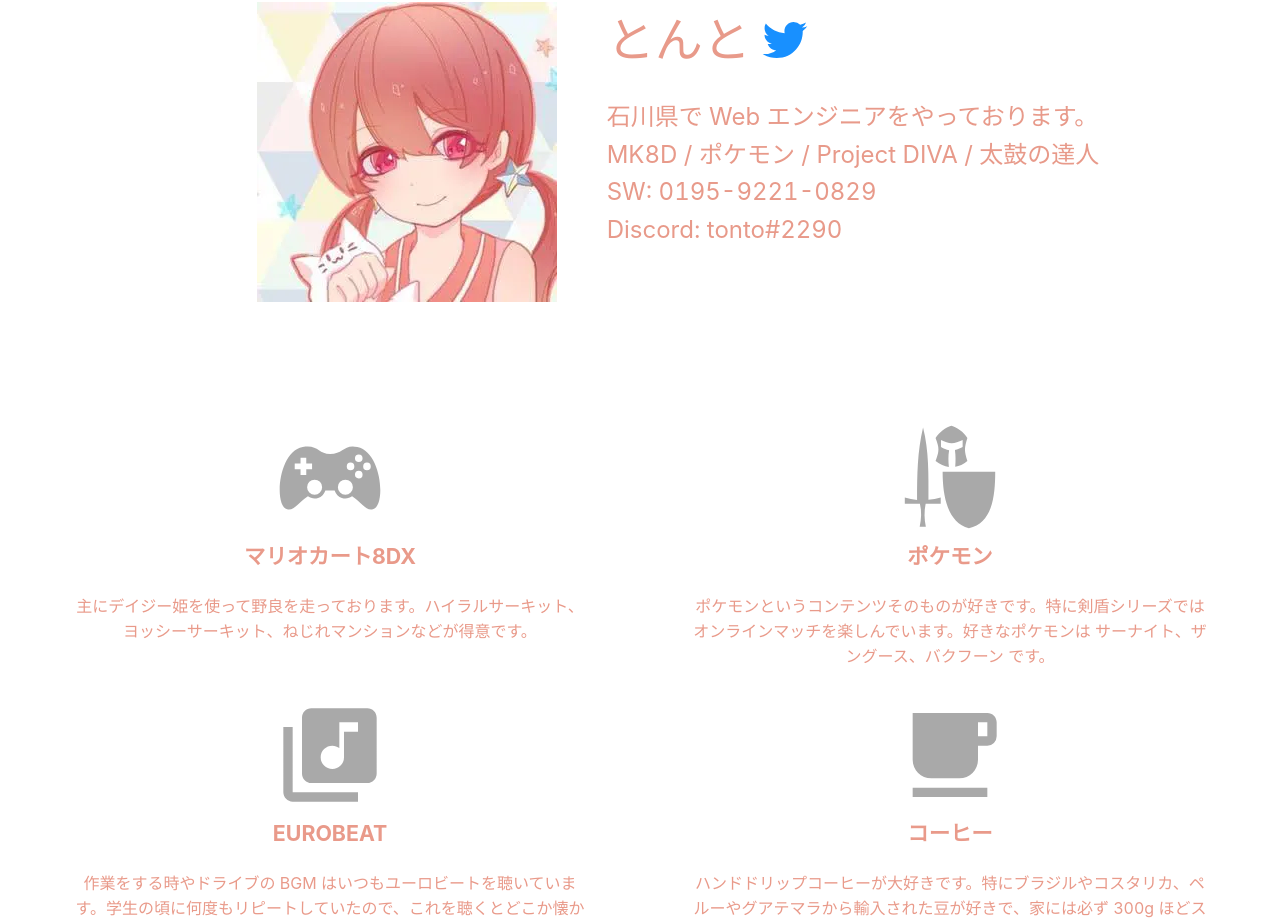
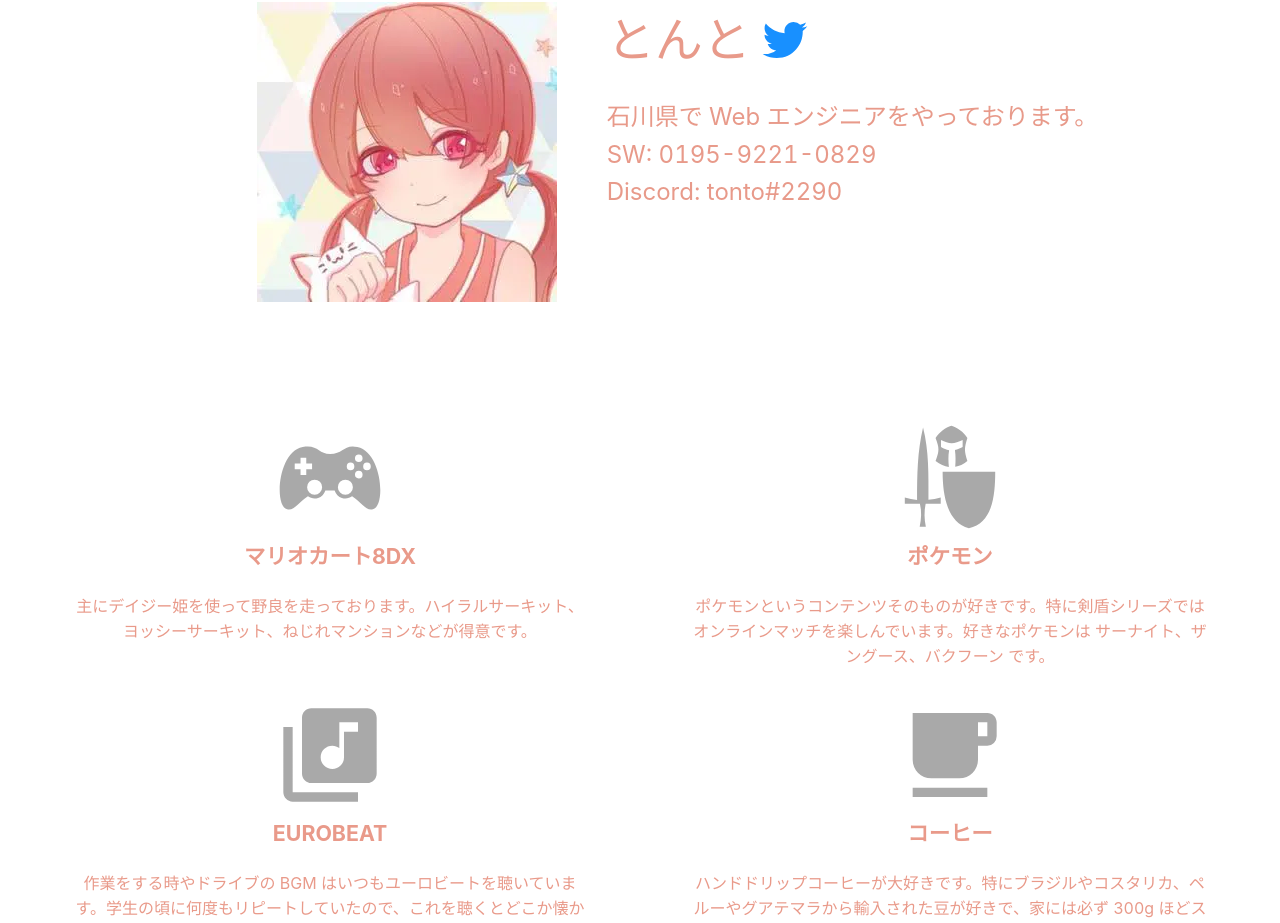
Before and after one commit to ryu-ton10/tonto_introduction, a React (Create React App) app: page / in a window 1280 px wide. Shown: the part 1051-1974 px from the top of the page. Built offline with nearby package versions, Linux system fonts and the light colour scheme.

Commit message:
remove hobbies from ProfileDescription component

```diff
--- a/src/App.tsx
+++ b/src/App.tsx
@@ -11,7 +11,6 @@ import {
   name,
   twitter_url,
   description,
-  hobbies,
   switch_code,
   discord_id,
   contents
@@ -47,7 +46,6 @@ function App() {
             name={name}
             twitter_url={twitter_url}
             description={description}
-            hobbies={hobbies}
             switch_code={switch_code}
             discord_id={discord_id}
             language={language}
--- a/src/components/ProfileDescription/index.tsx
+++ b/src/components/ProfileDescription/index.tsx
@@ -13,10 +13,6 @@ type Props = {
     jp: string;
     en: string;
   }
-  hobbies: {
-    jp: string;
-    en: string;
-  }
   switch_code: string;
   discord_id: string;
   language: string;
@@ -24,7 +20,7 @@ type Props = {
 
 function ProfileDescription(props: Props) {
 
-  const { name, twitter_url, description, hobbies, switch_code, discord_id, language } = props;
+  const { name, twitter_url, description, switch_code, discord_id, language } = props;
 
   return (
     <div className="profile-description">
@@ -34,7 +30,6 @@ function ProfileDescription(props: Props) {
       </Row>
       <div className="profile-details">
         <p>{language === "jp" ? description.jp : description.en}</p>
-        <p>{language === "jp" ? hobbies.jp : hobbies.en}</p>
         <p>{switch_code}</p>
         <p>{discord_id}</p>
       </div>
--- a/src/data/data.ts
+++ b/src/data/data.ts
@@ -12,11 +12,6 @@ export const description = {
   id: nanoid(),
   jp: "石川県で Web エンジニアをやっております。",
   en: "I'm a web application developer who live in Japan :)"
-}
-
-export const hobbies = {
-  jp: "MK8D / ポケモン / Project DIVA / 太鼓の達人",
-  en: "MK8D / Pokemon / EUROBEAT"
 }
 
 export const switch_code =  "SW: 0195-9221-0829"
```
